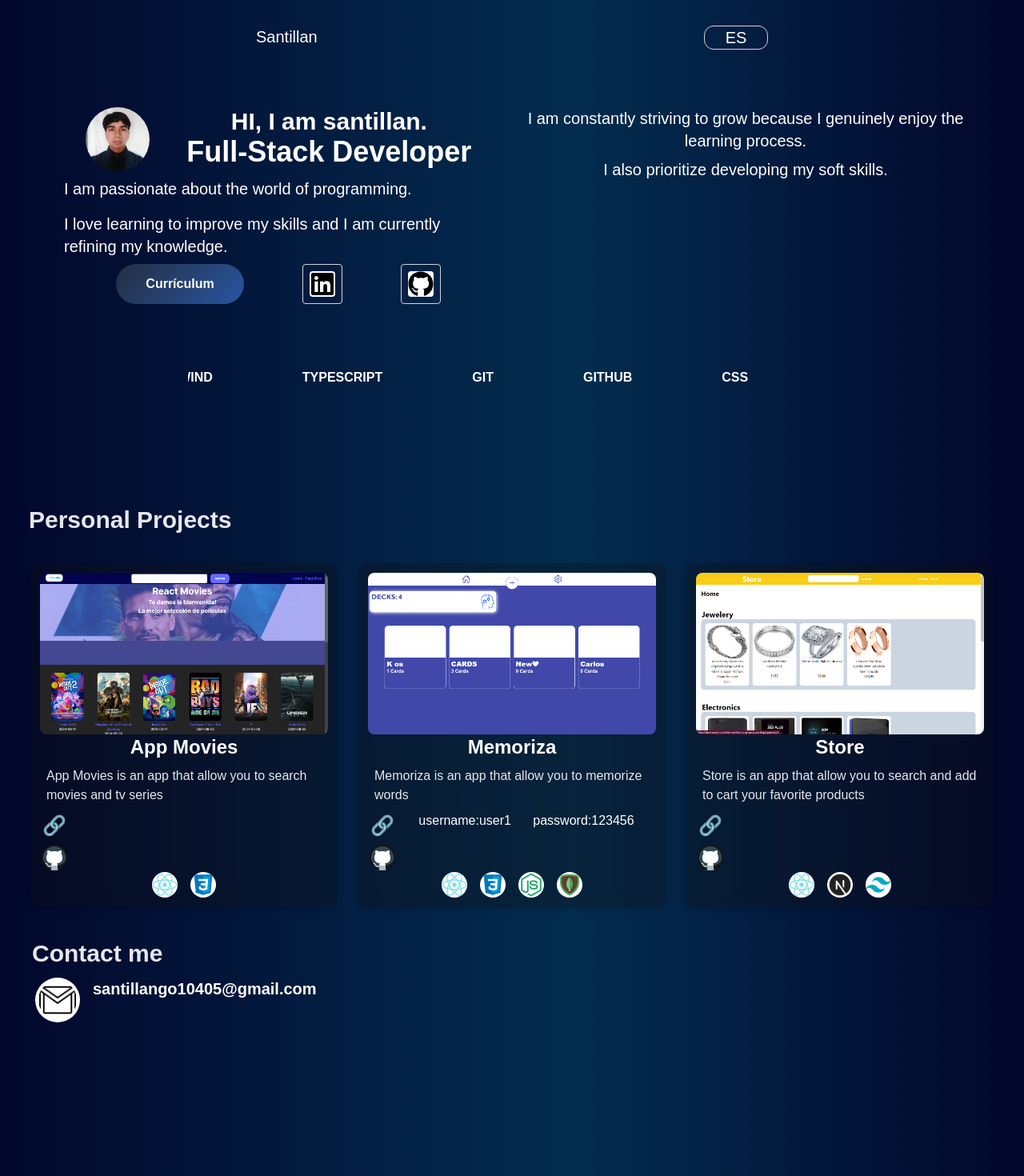
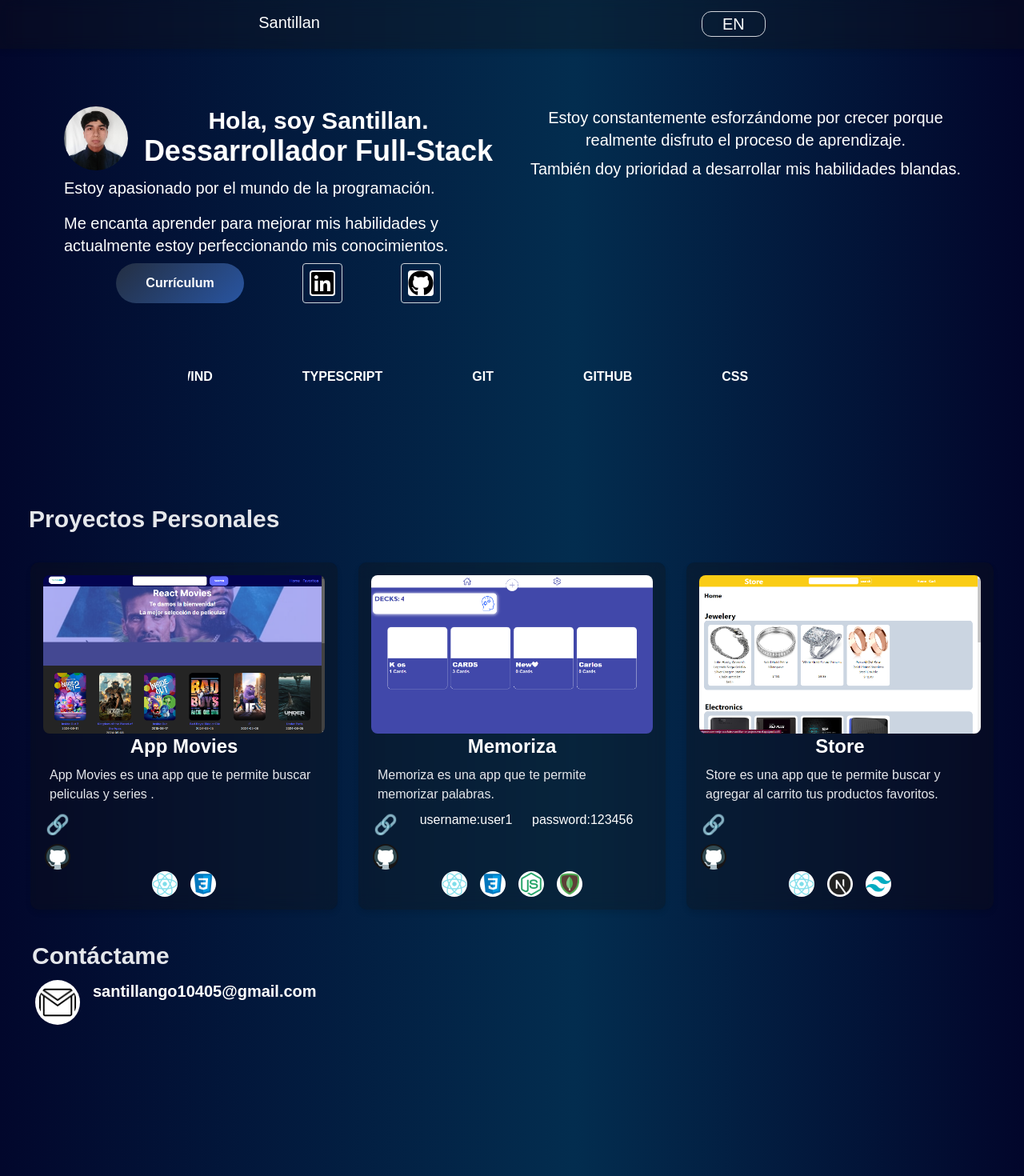
Before and after one commit to Santillan-Go/santillan-portfolio, a React (Vite) app: page / in a window 1280 px wide. Shown: the top 1470 px of the page at 80% size. Built offline with nearby package versions, Linux system fonts and the light colour scheme.

Commit message:
improving

```diff
--- a/src/App.jsx
+++ b/src/App.jsx
@@ -6,7 +6,7 @@ import Projects_Section from "./Components/Projects_Section";
 import Skill_Section from "./Components/Skill_Section";
 
 function App() {
-  const [language, setLanguage] = useState(false);
+  const [language, setLanguage] = useState(true);
   const changeLanguage = () => {
     setLanguage(!language);
   };
--- a/src/Components/Header.jsx
+++ b/src/Components/Header.jsx
@@ -17,19 +17,19 @@ function Header({ changeLanguage, language }) {
     };
   }, []);
 
+  //create a function for sum two numbers
+
   return (
     <header
-      className={`flex justify-center  text-xl w-full
-         text-white sticky top-0  ${
-           top ? "blur-background" : "bg-transparent"
-         }`}
+      className={`flex justify-center items-center  text-xl w-full
+         text-white sticky top-0   ${top ? "blur-background" : "normal"}`}
     >
       <div className="flex font-medium sm:w-1/2 justify-evenly w-full sm:justify-between">
         <h1>Santillan</h1>
 
         <button
           onClick={changeLanguage}
-          className="language border border-gray-300 w-20 rounded-xl"
+          className="language border border-gray-300 w-20  rounded-xl h-8"
         >
           {language ? "EN" : "ES"}
         </button>
--- a/src/Components/Projects_Section.jsx
+++ b/src/Components/Projects_Section.jsx
@@ -83,7 +83,8 @@ function Projects_Section({ language }) {
           return (
             <article
               key={project.title}
-              className="w-96 blur-card  rounded-xl p-3 sm:using-grow "
+              className="w-96 blur-card   rounded-xl p-4 sm:using-grow container
+               card "
             >
               <img
                 src={project.image}
--- a/src/index.css
+++ b/src/index.css
@@ -104,8 +104,20 @@ body {
   width: 100%;
   height: 2.8rem;
   z-index: 999;
-  transition: all 0.3s ease-in-out;
+  transition: all 0.5s ease-in-out;
 }
+
+.normal {
+  background: rgba(18, 17, 17, 0.3); /* Fondo semitransparente */
+  backdrop-filter: blur(10px); /* Desenfoque */
+  -webkit-backdrop-filter: blur(20px); /* Desenfoque para navegadores Webkit */
+  padding: 0.4rem;
+
+  box-shadow: 0 4px 6px rgba(0, 0, 0, 0.1);
+  height: 3.8rem;
+  transition: all 0.5s ease-in-out;
+}
+
 .blur-card {
   background: rgba(18, 17, 17, 0.3); /* Fondo semitransparente */
   backdrop-filter: blur(10px); /* Desenfoque */
@@ -173,7 +185,7 @@ body {
 }
 
 #root {
-  padding: 32px 0 0 0;
+  padding: 0 0 0 0;
   margin: 0 0;
 }
 @font-face {
@@ -196,3 +208,38 @@ body {
 body {
   font-family: "/Montserrat-Bold", sans-serif;
 }
+
+.box {
+  opacity: 0;
+  transform: translateY(100px);
+  transition: opacity 0.6s ease-out, transform 0.6s ease-out;
+}
+
+.box.show {
+  opacity: 1;
+  transform: translateY(0);
+}
+
+.cards.show {
+  opacity: 1;
+  transform: translateY(0);
+}
+.container {
+  color: white;
+  perspective: 1000px; /* Adds perspective for 3D effect */
+}
+
+.card {
+  border-radius: 10px;
+  transition: transform 0.3s ease, box-shadow 0.3s ease;
+  transform-style: preserve-3d; /* Ensures 3D effect for children */
+  cursor: pointer;
+  transition: all 0.3s ease-in-out;
+}
+
+/* Animation on hover */
+.card:hover {
+  transform: rotateY(25deg) rotateX(15deg); /* Rotate around Y-axis and slightly around X-axis */
+  box-shadow: 10px 30px 40px rgba(0, 0, 0, 0.3);
+  border: 1px solid rgb(171, 166, 166);
+}
```
